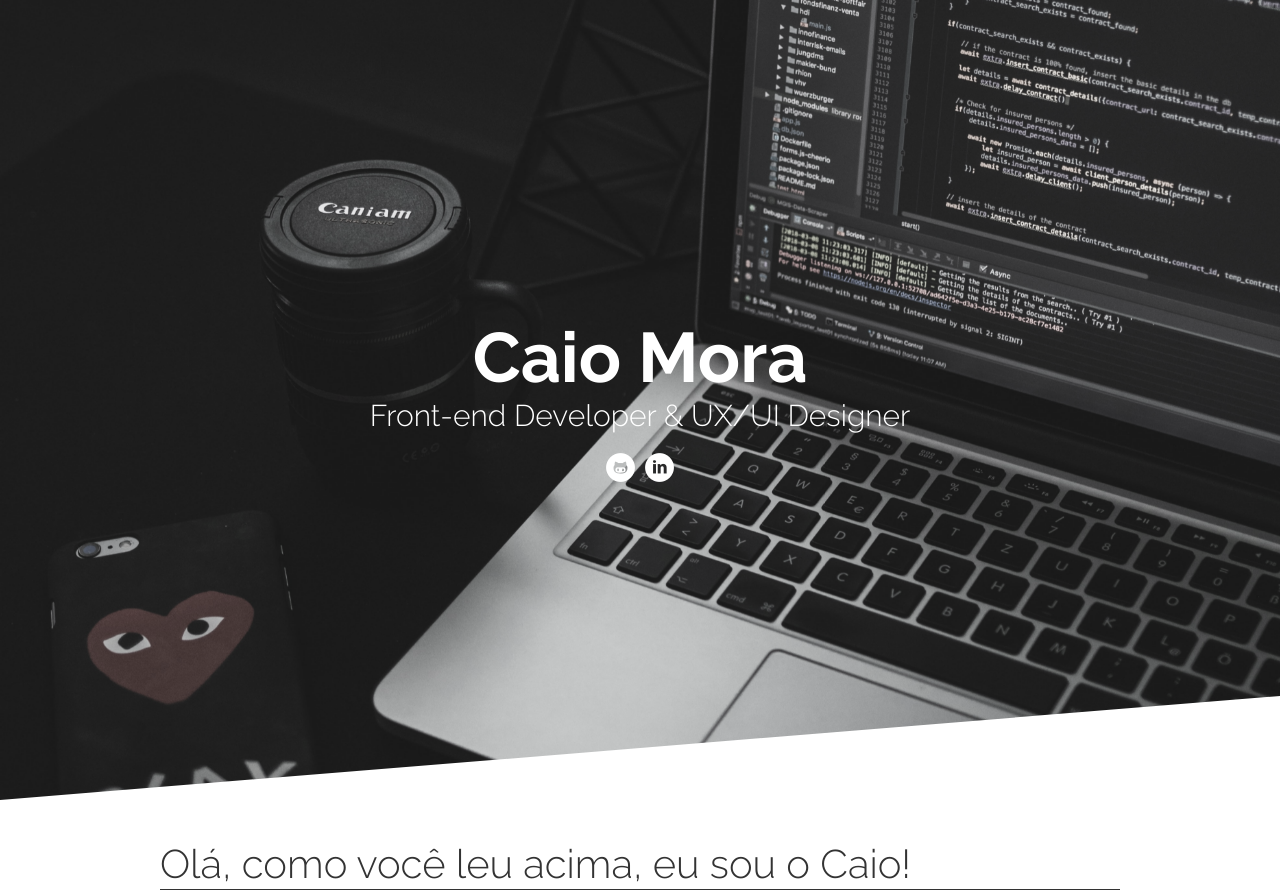
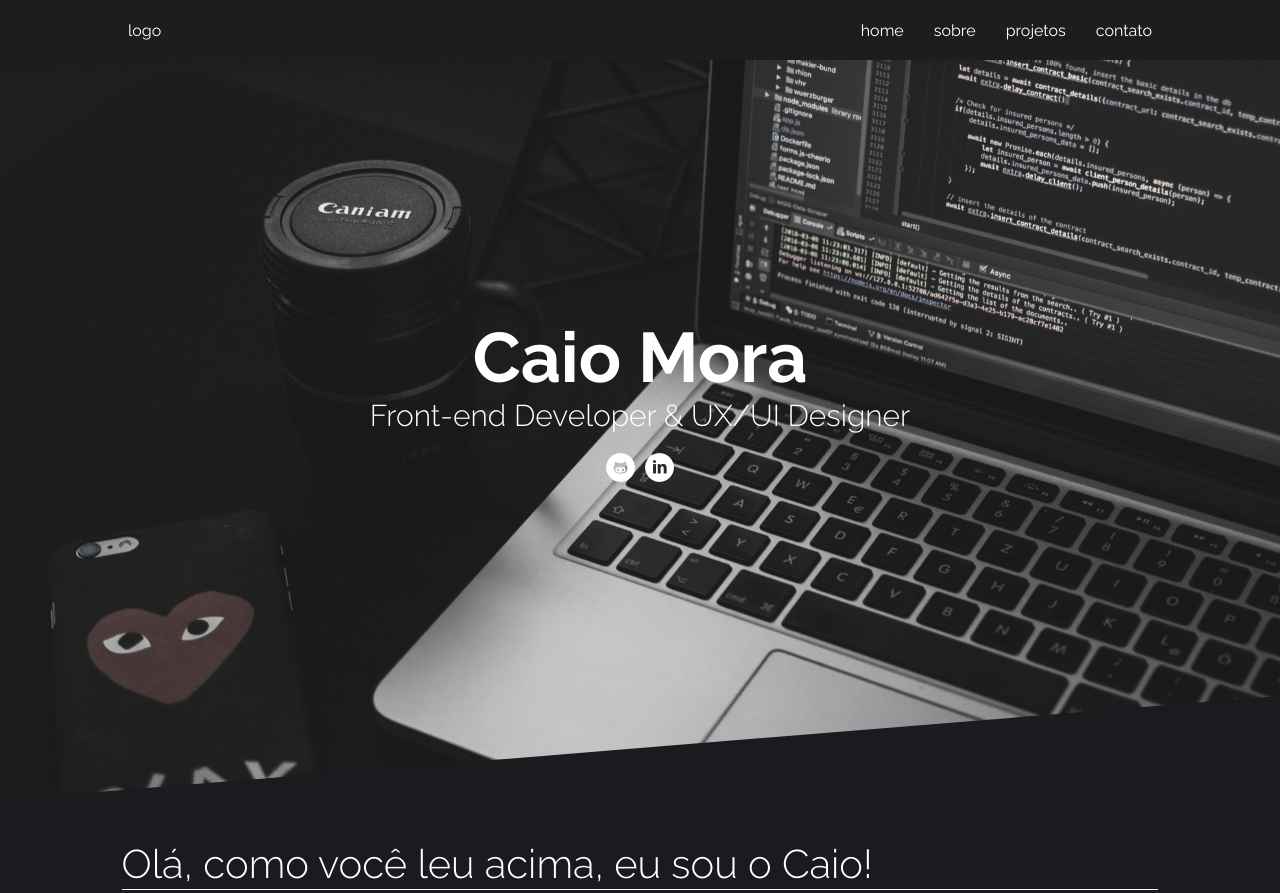
Before and after one commit to CaioMora/CaioMora.github.io, a plain HTML site: page index.html in a window 1280 px wide. Shown: the top 893 px of the page. Drawn offline with Linux system fonts and the light colour scheme.

Commit message:
(feat) trocando cor e barra de menu

```diff
--- a/assets/style/style.css
+++ b/assets/style/style.css
@@ -23,11 +23,13 @@
     text-rendering: optimizeLegibility;
     -webkit-font-smoothing: antialiased;
     -moz-osx-font-smoothing: grayscale;
+    background: #191B1F;
   }
   a,
   a:hover,
   a:focus {
     text-decoration: none;
+    color: #fff !important;
   }
   img {
     max-width: 100%;
@@ -36,8 +38,8 @@
     border: none;
   }
   [class*="cma-content-"] {
-    width: 80%;
-    max-width: 960px;
+    width: 90%;
+    margin-bottom: 70px !important;
     margin: 0 auto;
   }
   @font-face {
@@ -188,6 +190,49 @@
       transform: translate3d(0, 0, 0);
     }
   }
+  .cma-menu {
+    position: fixed;
+    top: 0px;
+    display: flex;
+    -webkit-box-align: center;
+    align-items: center;
+    height: 60px;
+    width: 100vw;
+    background-color: #1d1d1d;
+    box-shadow: rgb(0 0 0 / 5%) 0px 5px 10px;
+    z-index: 1000;
+  }
+  .cma-menu-wrap {
+    display: flex;
+    -webkit-box-pack: justify;
+    justify-content: space-between;
+    -webkit-box-align: center;
+    align-items: center;
+  }
+  .cma-menu-wrap .logo {
+    margin-right: auto;
+    cursor: pointer;
+    margin-right: 320px;
+  }
+  .cma-menu-margin {
+    margin: auto;
+    width: 80%;
+  }
+  .cma-list-menu {
+    list-style: none;
+    display: flex;
+    -webkit-box-align: center;
+    align-items: center;
+    transition: all 0.2s ease 0s;
+  }
+  .cma-list {
+    margin-left: 30px;
+    display: inline-block;
+    text-align: center;
+  }
+  .cma-list a:hover{
+    cursor: pointer;
+  }
   .cma-content-header {
     -webkit-animation-name: animationContentHeader;
     -moz-animation-name: animationContentHeader;
@@ -207,10 +252,10 @@
     -o-transition: all 0.4s;
     -webkit-transition: all 0.4s;
     transition: all 0.4s;
-    color: #333;
+    color: #fff;
   }
   .cma-link-border {
-    border-bottom: 1px solid #333;
+    border-bottom: 1px solid #fff;
   }
   .cma-container {
       display: flex;
@@ -354,7 +399,7 @@
   .cma-link-cloud,
   .cma-link-senac {
     padding-bottom: 2px;
-    border-bottom: 1px solid #333;
+    border-bottom: 1px solid #fff;
   }
   .cma-link-locawebstyle:hover,
   .cma-link-locawebstyle:focus {
@@ -484,12 +529,12 @@
     }
     .cma-header .cma-content-header h1 {
       font-size: 30px;
-      color: #333;
+      color: #fff;
       text-align: left;
     }
     .cma-header .cma-content-header h3 {
       font-size: 15px;
-      color: #333;
+      color: #fff;
       text-align: left;
     }
     .cma-header .cma-social-networking {
@@ -497,14 +542,14 @@
     }
   }
   .cma-content-article {
-    color: #333;
+    color: #fff;
     padding-bottom: 30px;
   }
   .cma-content-article h2,
   .cma-content-article h3,
   .cma-content-article h4 {
     font-weight: 300;
-    border-bottom: 1px solid #333;
+    border-bottom: 1px solid #fff;
     padding-bottom: 2px;
   }
   .cma-content-article h2 {
--- a/index.html
+++ b/index.html
@@ -10,6 +10,29 @@
     <title>Caio Mora</title>
 </head>
 <body>
+    <div class="cma-menu">
+        <div class="cma-menu-wrap cma-menu-margin">
+            <a class="logo">
+                <p>logo</p>
+            </a>
+            <nav>
+                <ul class="cma-list-menu">
+                    <li class="cma-list">
+                        <a aria-current="page" class="" href="/">home</a>
+                    </li>
+                    <li class="cma-list">
+                        <a href="/#about">sobre</a>
+                    </li>
+                    <li class="cma-list">
+                        <a href="/#projects">projetos</a>
+                    </li>
+                    <li class="cma-list">
+                        <a href="/#contact">contato</a>
+                    </li>
+                    </ul>
+                </nav>
+            </div>
+    </div>
     <header class="cma-header" style="background-position: 0px -500px;">
         <div class="cma-content-header">
           <h1>Caio Mora</h1>
@@ -21,9 +44,11 @@
         </div>
       </header>
       <article class="cma-content-article">
-        <h2>Olá, como você leu acima, eu sou o Caio!</h2>
-        <p>Formado em Sistemas de informação, atuo como desenvolvedor front-end com 5 anos de experiências no mercado, sendo 2 anos focado no desenvolvimento utilizando o framework do Angular. Durante esse ano, percebi uma grande conexão entre design, experiência do usuário e o desenvolvimento, e acredito que sejam grandes componentes para fazer um projeto de sucesso.</p>
-        <div class="cma-container">
+          <div class="cma-content-about">
+            <h2>Olá, como você leu acima, eu sou o Caio!</h2>
+            <p>Formado em Sistemas de informação, atuo como desenvolvedor front-end com 5 anos de experiências no mercado, sendo 2 anos focado no desenvolvimento utilizando o framework do Angular. Durante esse ano, percebi uma grande conexão entre design, experiência do usuário e o desenvolvimento, e acredito que sejam grandes componentes para fazer um projeto de sucesso.</p>
+          </div>
+        <!-- <div class="cma-container">
             <div class="cma-picture">
                 <img class="cma-profile-picture" src="assets/images/cma-profile.png" alt="">
             </div>
@@ -43,20 +68,21 @@
           <li>Microsoft Azure</li>
           <li>Firebase</li>
         </ul>
-        <!-- <p class="cma-small-text" style="    margin-bottom: 20px;">Gostou? vamos marcar um café que te conto mais ;) </p> -->
-        <!-- <div class="cma-container">
+        <p class="cma-small-text" style="    margin-bottom: 20px;">Gostou? vamos marcar um café que te conto mais ;) </p>
+        <div class="cma-container">
             <a class="cma-button-wpp" href="https://api.whatsapp.com/send?phone=5511975011345">
                 <i class="fa fa-whatsapp" aria-hidden="true"></i>
             </a>
             <a class="cma-button-linkedin" href="https://www.linkedin.com/in/caio-mora-846906149/">
                 <i class="fa fa-linkedin" aria-hidden="true"></i>
             </a>
+        </div>
+
+            </div>
         </div> -->
 
-            </div>
-        </div>
-
-        <h4>Projetos recentes e alguns experimentos</h4>
+        <div class="cma-content-project">
+        <h4 class="align-center">Projetos</h4>
         <div class="cma-container">
             <div class="cma-project">
                 <div class="cma-project-title">
@@ -69,6 +95,9 @@
                     <a href="https://penlife.com.br/" class="cma-project-button">Visite</a>
                 </div>
             </div>
+        </div>
+        </div>
+
       </article>
 </body>
 </html>
```
